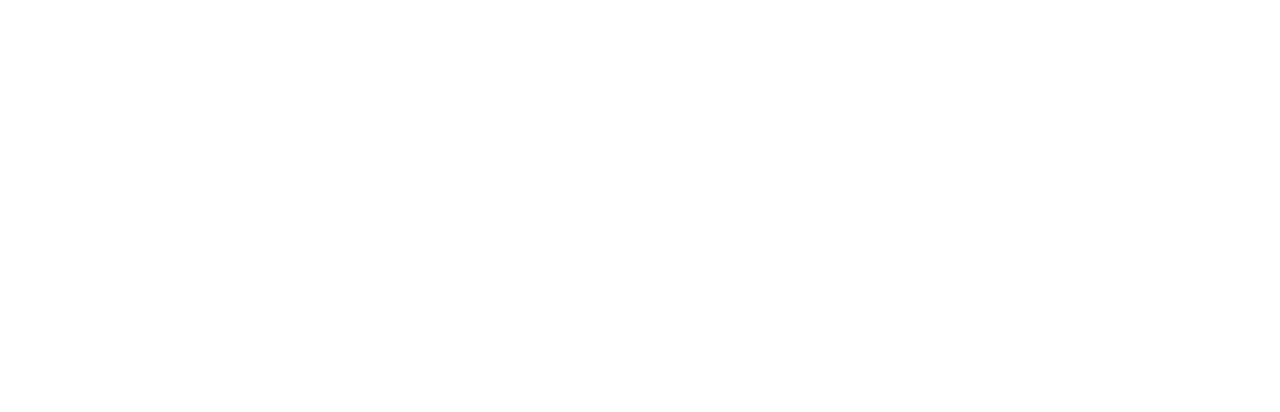
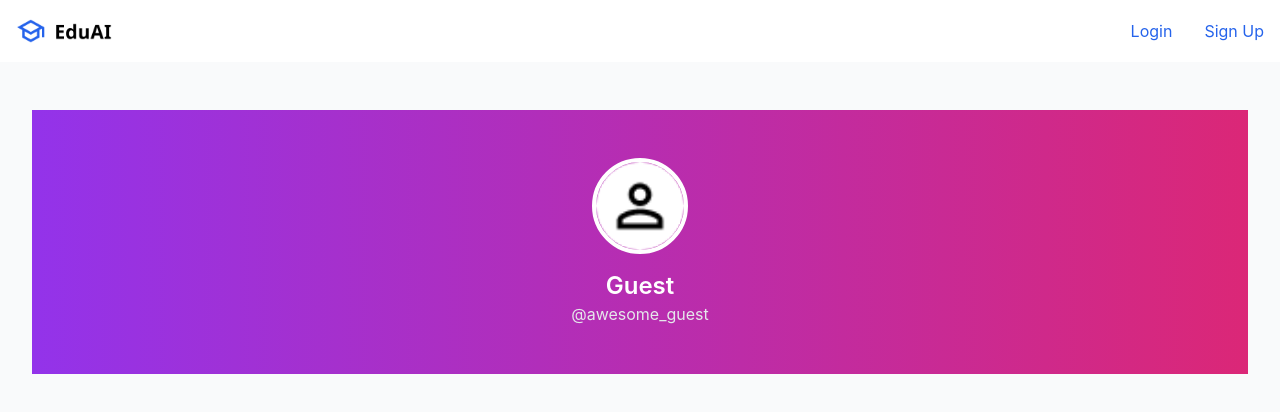
Before and after one commit to mbidnyj/baltic-ai-hackathon, a React (Create React App) app in the folder baltic-ai-hack-frontend/: page /profile in a window 1280 px wide. Before the commit this address had no page. Shown: the top 412 px of the page. Built offline with nearby package versions, Linux system fonts and the light colour scheme.

Commit message:
Add profile page

```diff
--- a/baltic-ai-hack-frontend/src/App.js
+++ b/baltic-ai-hack-frontend/src/App.js
@@ -7,6 +7,7 @@
 import SignUp from "./components/Auth/SignUp";
 import { UserProvider } from "./context/UserContext";
 import LandingPage from "./components/LandingPage";
+import ProfilePage from "./components/ProfilePage";
 
 function App() {
   return (
@@ -22,6 +23,8 @@
               element={<ModulePreview />}
             />
             <Route path="/module/:moduleId/edit" element={<EditModule />} />
+
+            <Route path="/profile" element={<ProfilePage />} />
           </Route>
         </Routes>
       </UserProvider>
--- a/baltic-ai-hack-frontend/src/components/Header.js
+++ b/baltic-ai-hack-frontend/src/components/Header.js
@@ -2,7 +2,6 @@
 import Logo from "./Logo";
 import { Link } from "react-router-dom";
 import { useUser } from "../context/UserContext";
-import SignOutButton from "./SignOutButton";
 
 const Header = () => {
   const { userType } = useUser();
@@ -50,7 +49,6 @@
                 <p className="text-sm text-gray-500">Teacher</p>
               </div>
             </div>
-            <SignOutButton />
           </div>
         </>
       )}
@@ -85,7 +83,6 @@
                 </Link>
                 <p className="text-sm text-gray-500">Student</p>
               </div>
-              <SignOutButton />
             </div>
           </div>
         </>
--- a/baltic-ai-hack-frontend/src/components/Layout.js
+++ b/baltic-ai-hack-frontend/src/components/Layout.js
@@ -10,23 +10,24 @@
   const location = useLocation();
 
   let content;
-  if (userType === "teacher") {
-    content = <TeacherDashboard />; // Show teacher dashboard if logged in as teacher
-  } else if (userType === "student") {
-    content = <StudentDashboard />; // Show student dashboard if logged in as student
-  } else if (
-    location.pathname === "/login" ||
-    location.pathname === "/signup"
-  ) {
-    content = <Outlet />; // Render Login/Signup forms
+
+  // Only show dashboards on the home route "/"
+  if (location.pathname === "/") {
+    if (userType === "teacher") {
+      content = <TeacherDashboard />; // Teacher dashboard if logged in as teacher
+    } else if (userType === "student") {
+      content = <StudentDashboard />; // Student dashboard if logged in as student
+    } else {
+      content = <Outlet />; // Landing page or fallback for guests
+    }
   } else {
-    content = <Outlet />; // Fallback to nested routes or landing page by default
+    // Render child routes (like profile, module, etc.) for other routes
+    content = <Outlet />;
   }
 
   return (
     <div>
-      <Header />
-
+      <Header /> {/* Common Header for all pages */}
       <main className="px-8 py-12 bg-gray-50 min-h-screen">{content}</main>
     </div>
   );
--- /dev/null
+++ b/baltic-ai-hack-frontend/src/components/ProfilePage.js
@@ -0,0 +1,54 @@
+import React from "react";
+import { useUser } from "../context/UserContext";
+import SignOutButton from "./SignOutButton";
+
+const ProfilePage = () => {
+  const { userType } = useUser();
+
+  return (
+    <>
+      <section className="bg-gradient-to-r from-purple-600 to-pink-600 py-12">
+        <div className="container mx-auto text-center">
+          <div className="relative flex items-center justify-center">
+            <img
+              className="rounded-full border-4 border-white w-24 h-24 mx-auto"
+              src={
+                userType === "student"
+                  ? "/student-avatar.png"
+                  : userType === "teacher"
+                  ? "/teacher-avatar.png"
+                  : "/guest-avatar.png"
+              }
+              alt="Profile"
+            />
+          </div>
+          {/* "" */}
+          <h1 className="text-2xl font-semibold text-white mt-4">
+            {userType === "student"
+              ? "Dave Student"
+              : userType === "teacher"
+              ? "Mark Williams"
+              : "Guest"}
+          </h1>
+          <p className="text-gray-200">
+            {userType === "student"
+              ? "@awesome_student"
+              : userType === "teacher"
+              ? "@awesome_teacher"
+              : "@awesome_guest"}
+          </p>
+          {userType === "guest" ? null : (
+            <div className="flex gap-4 items-center justify-center mt-4">
+              <button className=" bg-blue-600 hover:bg-blue-700 text-white px-4 py-2 rounded  font-bold">
+                Edit Profile
+              </button>
+              <SignOutButton />
+            </div>
+          )}
+        </div>
+      </section>
+    </>
+  );
+};
+
+export default ProfilePage;
```
Also changed, not shown: baltic-ai-hack-frontend/public/guest-avatar.png (added).
